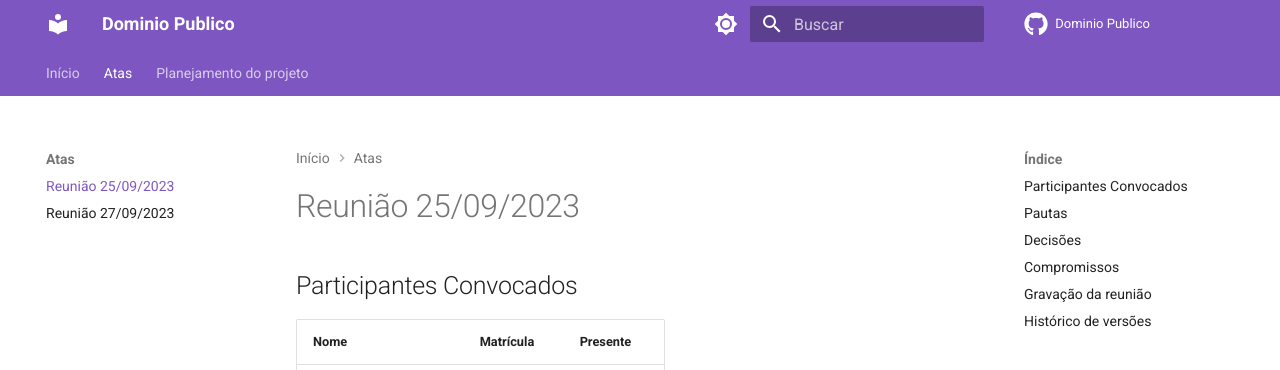
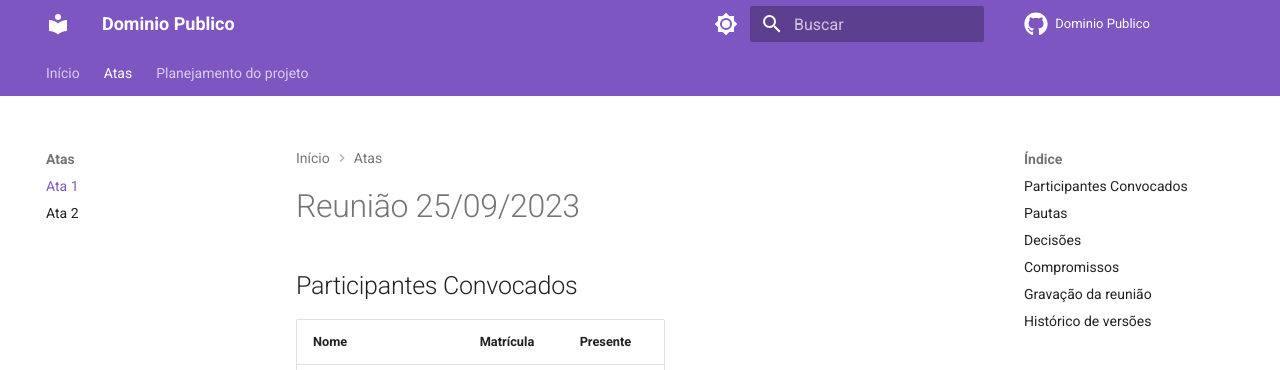
Before and after one commit to Interacao-Humano-Computador/2023.2-Dominio-Publico, an MkDocs documentation site: the page built from docs/atas/Ata_25-09-2023.md, in a window 1280 px wide. Shown: the top 370 px of the page. Built offline with MkDocs 1.6.1 and Material for MkDocs 9.7.7, drawn with Linux system fonts in a browser that asks for light colours; comment, search, counter and statistics services are not loaded.

Commit message:
feat: navegação para atas

```diff
--- a/mkdocs.yml
+++ b/mkdocs.yml
@@ -45,8 +45,8 @@ theme:
 nav:
   - Início: index.md
   - Atas:
-      - atas/Ata_25-09-2023.md
-      - atas/Ata_27-09-2023.md
+      - Ata 1: atas/Ata_25-09-2023.md
+      - Ata 2: atas/Ata_27-09-2023.md
   - Planejamento do projeto:
       - Cronograma: planejamento/cronograma.md
       - Ferramentas: planejamento/ferramentas.md
```
